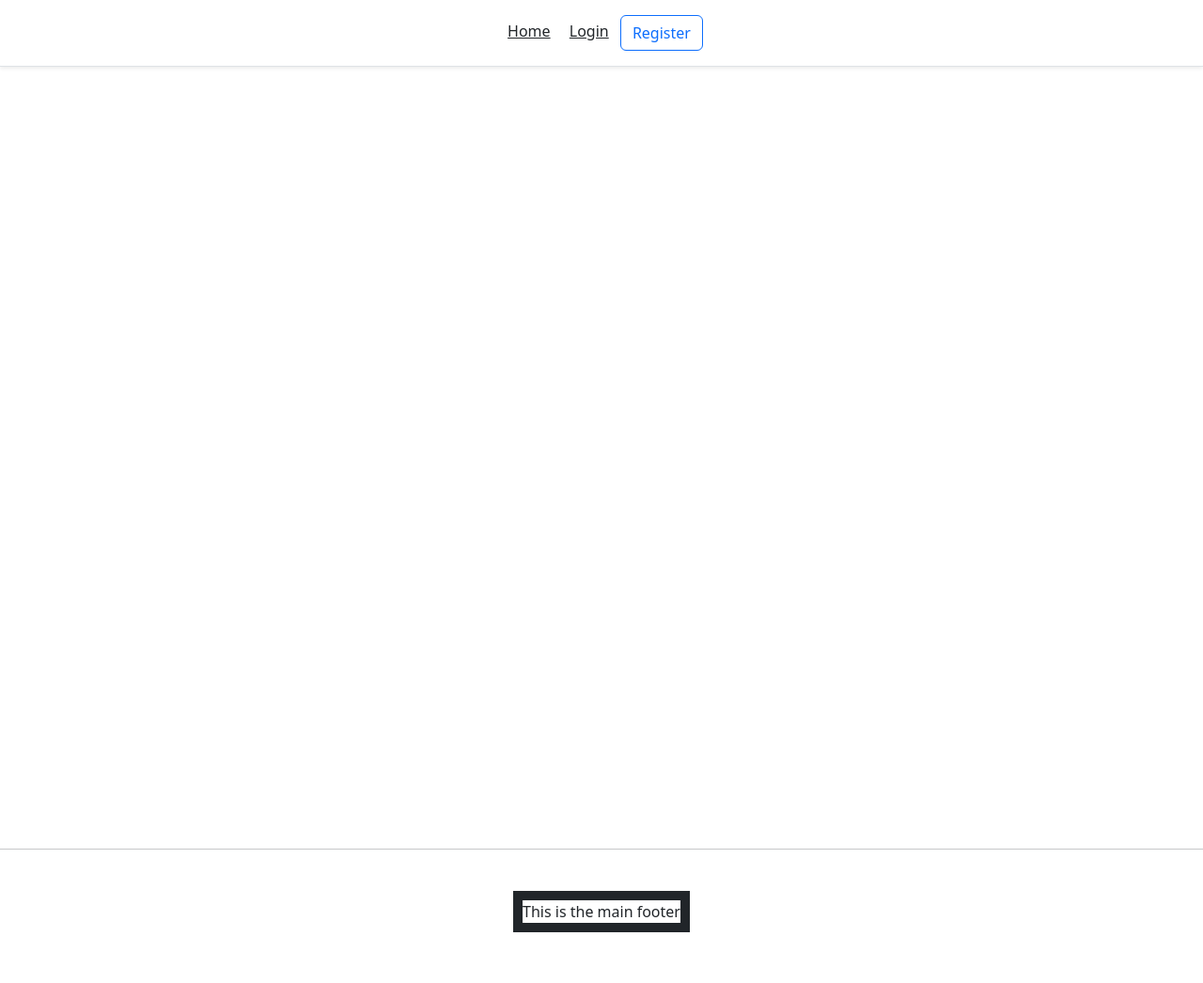
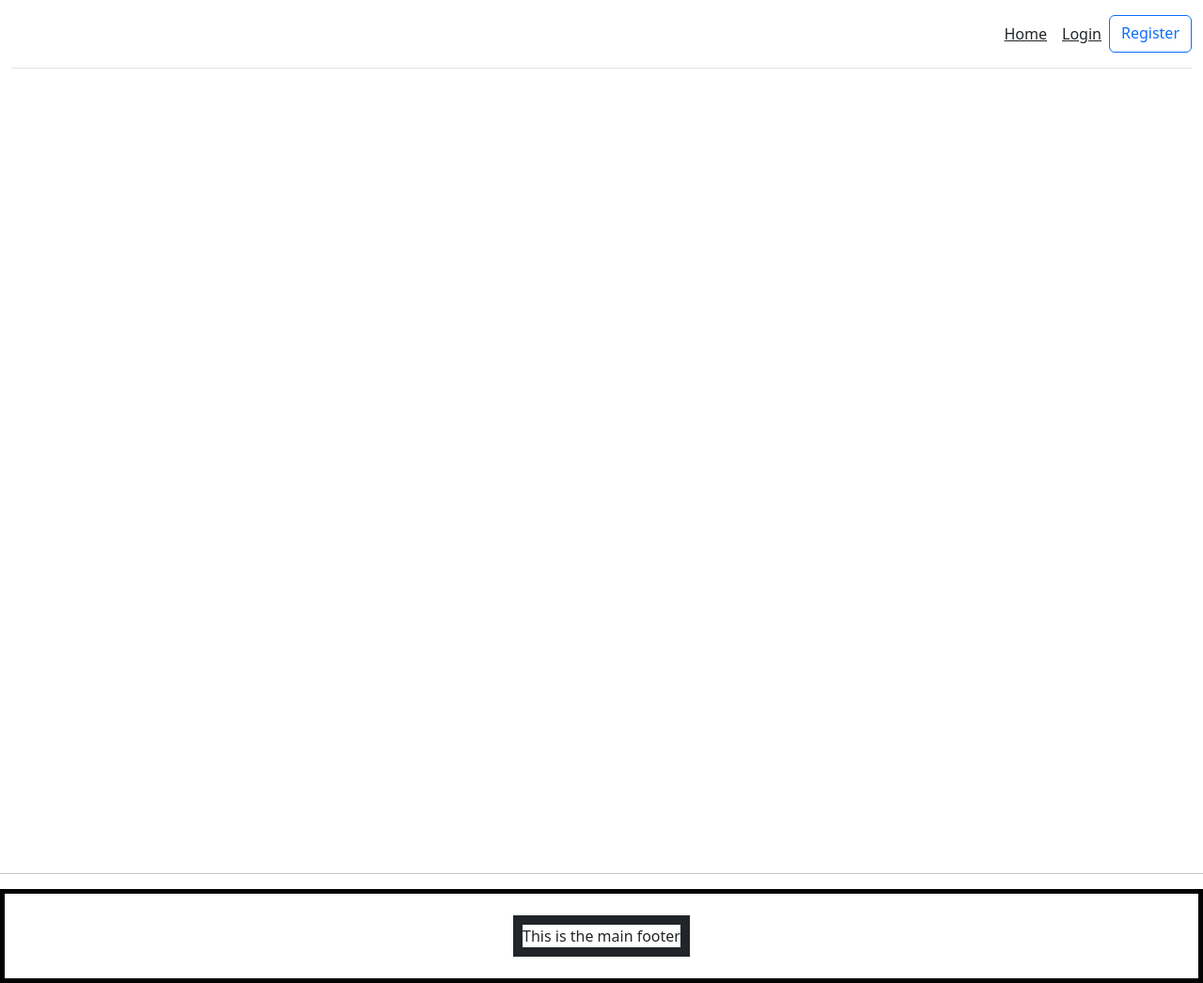
Before and after one commit to Jordan-Finlay/blog_online, a Django app: template templates/main.html in a window 1280 px wide. Shown: the whole page at 94% size. Before the commit the page ends 992 px from the top, so only its background shows below. Run offline with Django 4.2, Linux system fonts and the light colour scheme; the template is opened without the code that fills it, so the values that code supplies are empty.

Commit message:
changing general layout/style

```diff
--- a/templates/main.html
+++ b/templates/main.html
@@ -10,10 +10,12 @@
 <body>
     <!--Main body-->
     <style type="text/css">
-        .main{
+    .main{
             min-height: 100vh;
             height: 100%;
-        }
+
+    }
+
     </style>
     <div class="main">
         {% block content %}
--- a/templates/snippets/footer.html
+++ b/templates/snippets/footer.html
@@ -1,12 +1,16 @@
 <style type="text/css">
     .footer {
         min-height: 100px;
+    }
+    .test {
+        border: 5px solid hsl(0, 0%, 1%);
+
     }
 </style>
 
 <!--Footer-->
 <hr>
-<div class="d-flex flex-row align-items-center footer">
+<div class="d-flex flex-row footer test">
     <p class="m-auto">This is the main footer</p>
 </div>
 <!--End footer-->
--- a/templates/snippets/header.html
+++ b/templates/snippets/header.html
@@ -1,4 +1,5 @@
 <link href="https://cdn.jsdelivr.net/npm/bootstrap@5.3.3/dist/css/bootstrap.min.css" rel="stylesheet" integrity="sha384-QWTKZyjpPEjISv5WaRU9OFeRpok6YctnYmDr5pNlyT2bRjXh0JMhjY6hW+ALEwIH" crossorigin="anonymous">
+
 
 <style type="text/css">
     @media (min-width: 768px) {
@@ -6,32 +7,25 @@
             font-size: 16px;
         }
     }
-    .test {
-        text-align: right;
+    .tester {
+        margin: 0 20 0 20;
     }
     .container {
-        max-width: 960px;
-    }
-
-    .pricing-header {
-        max-width: 700px;
-    }
-
-    .card-deck .card {
-        min-width: 220px;
+        max-width: 1500px;
     }
 
 
 </style>
 
 <!--Header-->
-<div class="d-flex flex-column flex-md-row p-3 px-md-4 mb-3 bg-white border-bottom shadow-sm">
+<div class="container py-3">
+    <div class="d-flex flex-column flex-md-row align-items-center pb-3 mb-4 border-bottom">
         <h5 class="my-0 mr-md-auto font-weight-normal">
             {% if request.user.is_authenticated %}
             <p> Hello, {{request.user.username}}</p>
             {% endif %}
         </h5>
-        <nav class="my-md-0 mr-md-3 m-auto">
+            <nav class="d-inline-flex mt-2 mt-md-0 ms-md-auto">
                 {% if request.user.is_authenticated %}
                     <a class="p-2 text-dark" href="{% url 'home' %}">Home</a>
                     <a class="p-2 text-dark" href="{% url 'account' %}">Account</a>
@@ -43,4 +37,5 @@
                 {% endif %}
             </nav>
     </div>
+</div>
 <!--End header-->
```
Also changed, not shown: db.sqlite3. Lines whose indentation alone changed are shown as unchanged.
